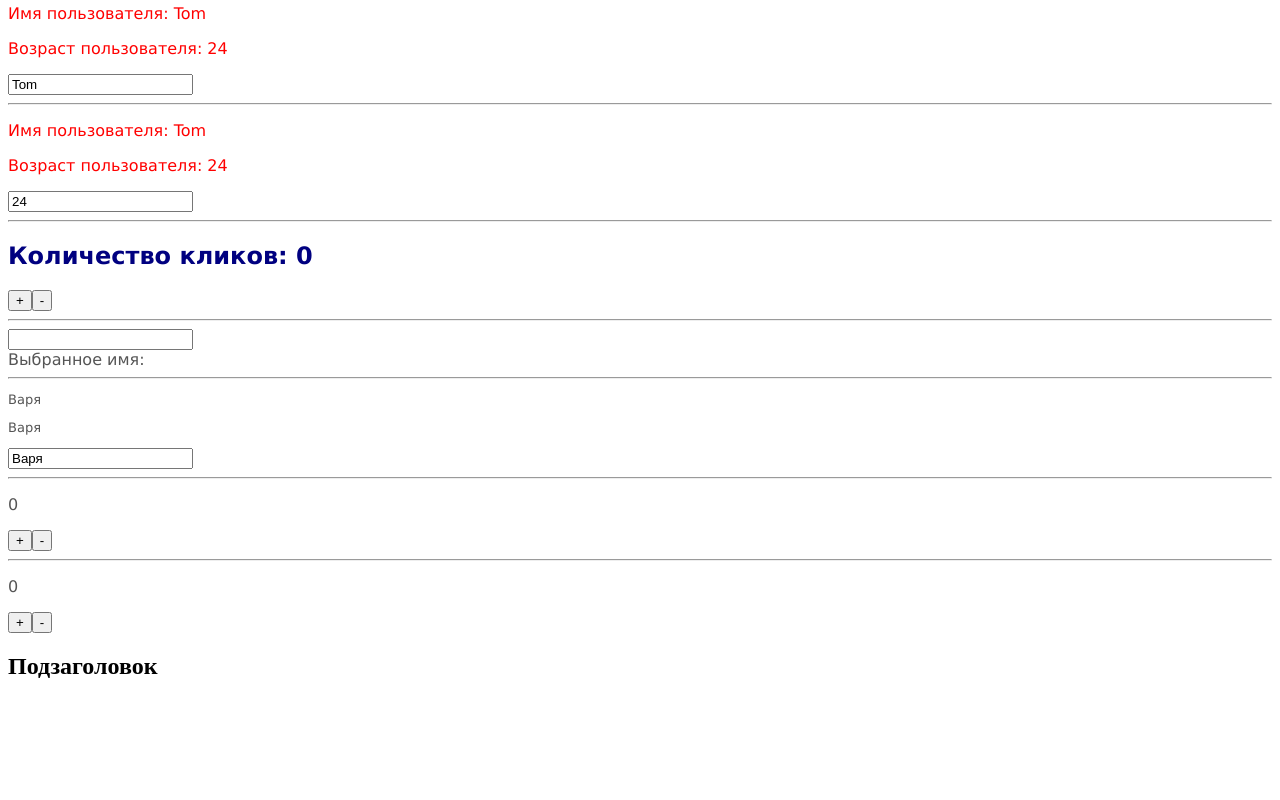
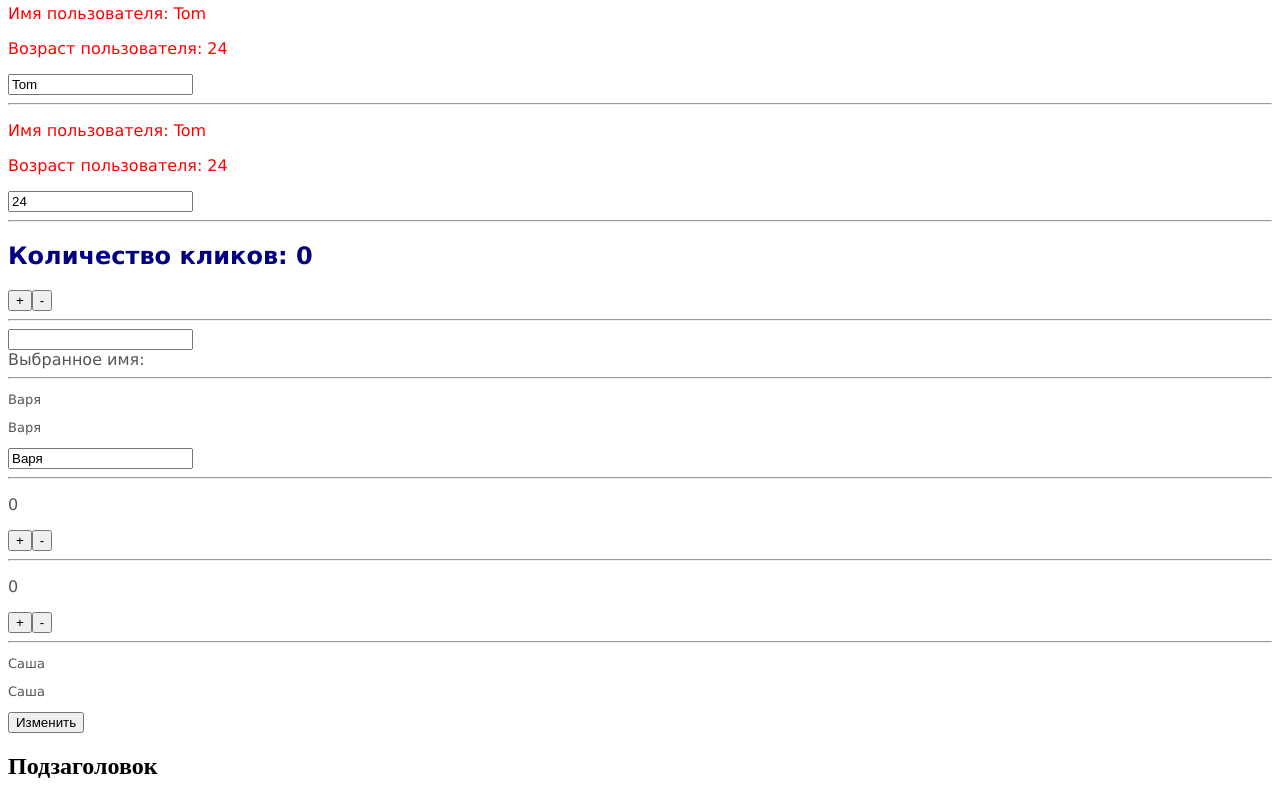
Before and after one commit to VKozhura/angular-components, an Angular app: page / in a window 1280 px wide. Shown: the part 814-1614 px from the top of the page. Before the commit the page ends 1514 px from the top, so only its background shows below. Built offline with nearby package versions, Linux system fonts and the light colour scheme.

Commit message:
Привязка ViewChild к шаблонным переменным

```diff
--- a/src/app/app.component.html
+++ b/src/app/app.component.html
@@ -80,7 +80,7 @@
 
 <hr>
 
-<!-- еременная counter, определенная внутри тега <child-comp>, поэтому она будет представлять компонент Child5Component. -->
+<!-- переменная counter, определенная внутри тега <child-comp>, поэтому она будет представлять компонент Child5Component. -->
 <child5-comp #counter></child5-comp>
 <button (click)="counter.increment()">+</button>
 <button (click)="counter.decrement()">-</button>
@@ -90,3 +90,9 @@
 <child6-comp></child6-comp>
 <button (click)="increment()">+</button>
 <button (click)="decrement()">-</button>
+
+<hr>
+
+<p #nameText>{{name6}}</p>
+<p>{{nameText.textContent}}</p>
+<button (click)="change()">Изменить</button>
--- a/src/app/app.component.ts
+++ b/src/app/app.component.ts
@@ -1,4 +1,4 @@
-import { Component, ViewChild } from '@angular/core';
+import { Component, ElementRef, ViewChild } from '@angular/core';
 import { Child6Component } from './child6.component ';
 
 @Component({
@@ -39,4 +39,15 @@ export class AppComponent {
 
     increment() { this.counterComponent?.increment(); }
     decrement() { this.counterComponent?.decrement(); }
+
+  //==========================
+  @ViewChild('nameText', { static: false })
+  nameParagraph: ElementRef | undefined;
+  name6: string = 'Саша';
+  change() {
+    if (this.nameParagraph !== undefined) {
+      console.log(this.nameParagraph.nativeElement.textContent);
+      this.nameParagraph.nativeElement.textContent = "hell";
+    }
+  }
 }
```
